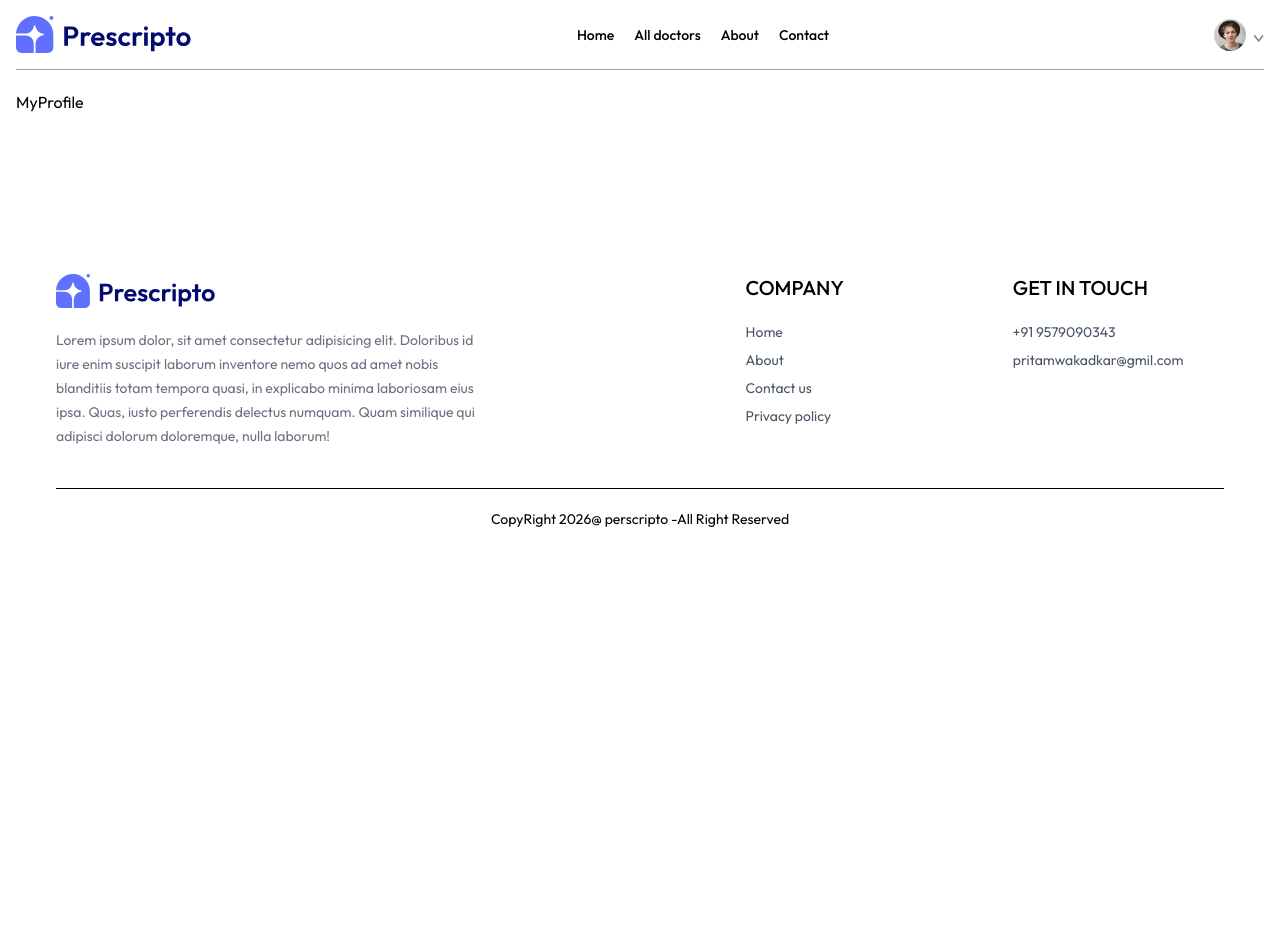
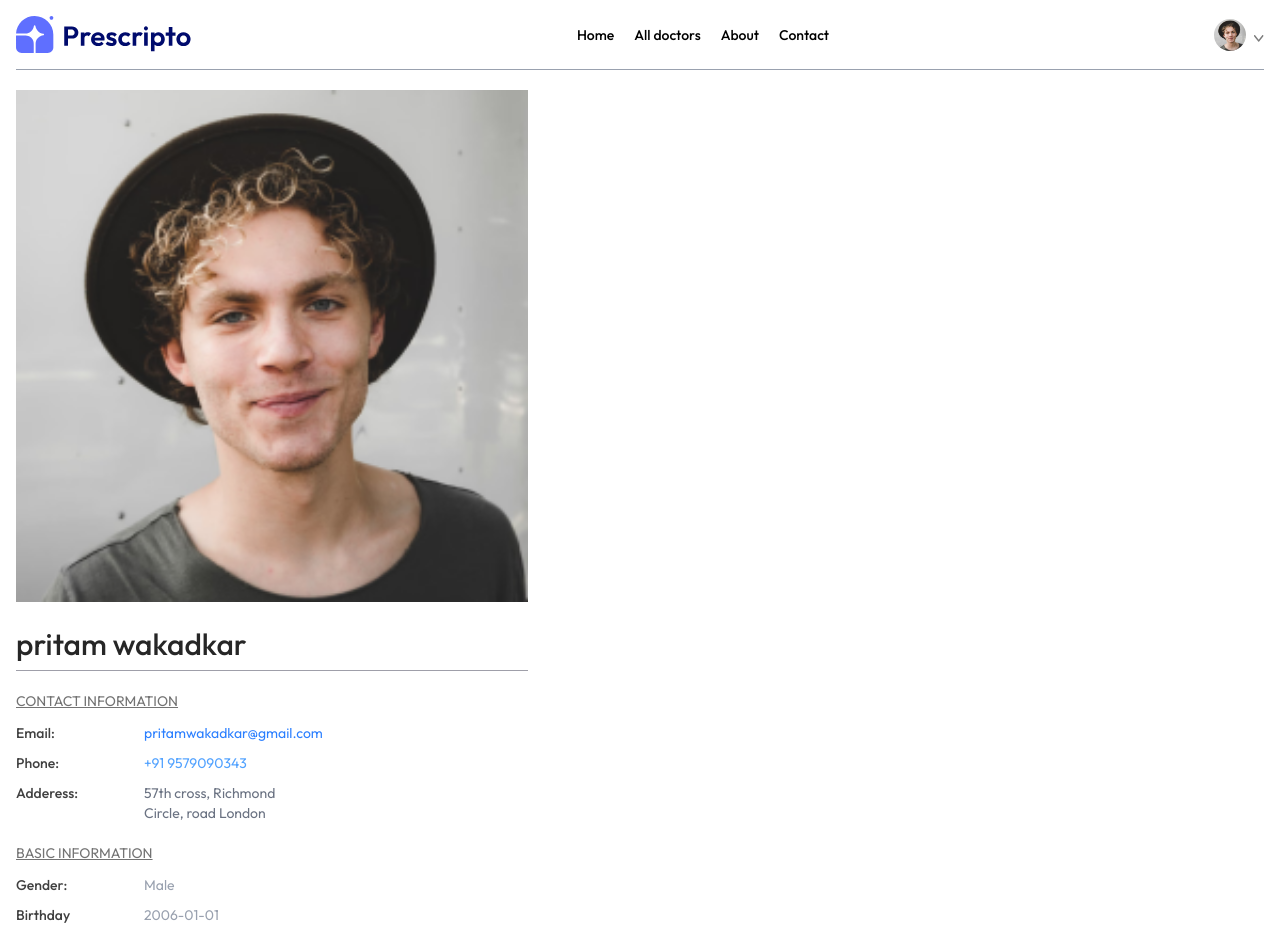
Before and after one commit to PritamWakadkar/clinicQueue, a React (Vite) app in the folder frontend/: page /my-profile in a window 1280 px wide. Shown: the top 952 px of the page. Before the commit the page ends 800 px from the top, so only its background shows below. Built offline with nearby package versions, Linux system fonts and the light colour scheme.

Commit message:
profil page

```diff
--- a/frontend/src/pages/MyProfile.jsx
+++ b/frontend/src/pages/MyProfile.jsx
@@ -1,8 +1,90 @@
-import React from 'react'
+import React, { useState } from 'react'
+import { assets } from '../assets/assets/assets_frontend/assets'
+const MyProfile = () => {
 
-const MyProfile = () => {
+  const [userData, steUserData] = useState({
+    name: "pritam wakadkar",
+    image: assets.profile_pic,
+    email: 'pritamwakadkar@gmail.com',
+    phone: '+91 9579090343',
+    address: {
+      line1: "57th cross, Richmond",
+      line2: "Circle, road London"
+    },
+    gender: "Male",
+    dob: "2006-01-01"
+  })
+
+  const [isEdit, setIsEdit] = useState(false)
+
   return (
-    <div>MyProfile</div>
+    <div className='max-w-lg flex flex-col gap-2 text-sm'>
+      <img src={userData.image} alt="" />
+      {
+        isEdit
+          ? <input className='bg-gray-50 text-3xl font-medium max-w-60 mt-4' value={userData.name} type="text" onChange={(e) => steUserData(prev => ({ ...prev, name: e.target.value }))} />
+          : <p className='font-medium text-3xl text-neutral-800 mt-4'>{userData.name}</p>
+      }
+
+      <hr className='bg-zinc-400 h-[1px] border-none'/>
+
+      <div>
+        <p className='text-neutral-500 underline mt-3'>CONTACT INFORMATION</p>
+        <div className='grid grid-cols-[1fr_3fr] gap-y-2.5 mt-3 text-neutral-700'>
+          <p className='font-medium'>Email:</p>
+          <p className='text-blue-500'>{userData.email}</p>
+          <p className='font-medium'>Phone:</p>
+          {
+            isEdit
+              ? <input className='bg-gray-100 max-w-52' value={userData.phone} type="text" onChange={(e) => steUserData(prev => ({ ...prev, phone: e.target.value }))} />
+              : <p className='text-blue-400'>{userData.phone}</p>
+          }
+          <p className='font-medium'>Adderess:</p>
+          {
+            isEdit ?
+              <p>
+                <input className='bg-gray-50' onChange={(e)=>steUserData(prev =>({...prev , address:{...prev.address,line1: e.target.value}}))} value={userData.address.line1} type="text" />
+                <br />
+                <input className='bg-gray-50' onChange={(e)=>steUserData(prev=>({...prev , address:{...prev.address, line2:e.target.value}}))} value={userData.address.line2} type="text" />
+              </p> :
+              <p className='text-gray-500'>
+                {userData.address.line1}
+                <br />
+                {userData.address.line2}
+              </p>
+          }
+        </div>
+      </div>
+      <div>
+        <p className='text-neutral-500 underline mt-3'>BASIC INFORMATION</p>
+        <div className='grid grid-cols-[1fr_3fr] gap-y-2.5 mt-3 text-neutral-700'>
+          <p className='font-medium'>Gender:</p>
+          {
+            isEdit ?
+              <select className='smax-w-20 bg-gray-100' onChange={(e)=>steUserData(prev=>({...prev , gender:e.target.value}))} value={userData.gender}>
+                <option value="Male">Male</option>
+                <option value="Female">Female</option>
+              </select>
+            : <p className='text-gray-400'>{userData.gender}</p>
+          }
+
+          <p className='font-medium'>Birthday</p>
+          {
+            isEdit
+            ? <input  className='max-w-28 bg-gray-100' type="date"  onChange={(e)=>steUserData(prev=>({...prev , dob:e.target.value}))} value={userData.dob}/>
+            : <p className='text-gray-400'>{userData.dob}</p>
+          }
+        </div>
+      </div>
+      <div className='mt-10'>
+        {
+          isEdit ?
+          <button className='border border-blue-400 px-8 py-2 rounded-full cursor-pointer hover:bg-blue-500 hover:text-white transition-all' onClick={()=>setIsEdit(false)}>Save information</button>
+          : <button className='border border-blue-400 px-8 py-2 rounded-full cursor-pointer hover:bg-blue-500 hover:text-white transition-all' onClick={()=>setIsEdit(true)}>Edit</button>
+        }
+      </div>
+
+    </div>
   )
 }
 
```
